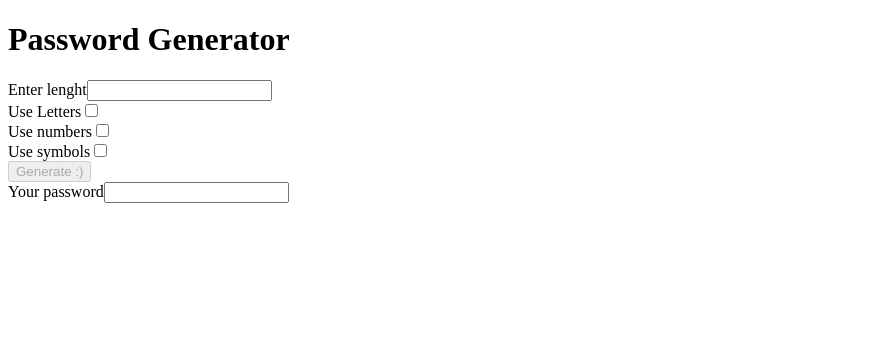
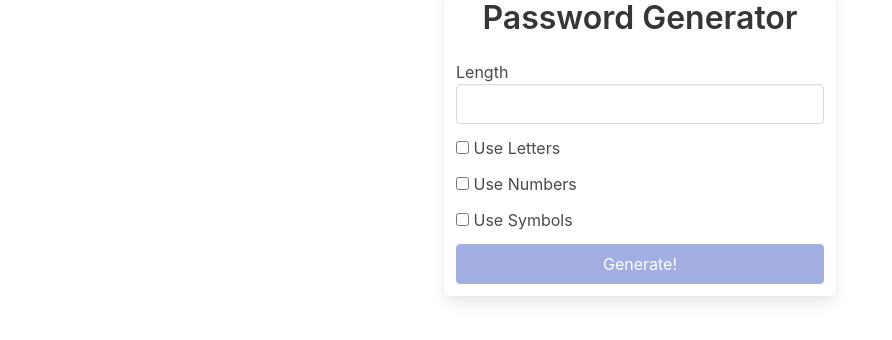
Before and after one commit to AkromeDev/aUdemyPassGenerator, an Angular app: page / in a window 1280 px wide. Shown: the top 340 px of the page, without its empty margins (0-892 px from the left). Built offline with nearby package versions, Linux system fonts and the light colour scheme.

Commit message:
imported Bulma classes and used them
A lili bit of style never hurts right?!

```diff
--- a/src/app/app.component.html
+++ b/src/app/app.component.html
@@ -1,31 +1,50 @@
-<h1>Password Generator</h1>
+<div class="container">
+  <div class="columns is-centered">
+    <div class="box column is-one-third">
+      <h1 class="title has-text-centered">Password Generator</h1>
 
-<div>
-  <label>Enter lenght</label>
-  <input #box (keyup)="onInputLength(box.value)"/>
+      <div class="field">
+        <label>Length</label>
+        <input class="input" #box (input)="onInputLength(box.value)" />
       </div>
 
-<div>
-  <label>Use Letters</label>
-  <input (change)="onChangeUseLetters()" type = "checkbox">
+      <div class="field">
+        <div class="control">
+          <label class="checkbox">
+            <input (change)="onChangeUseLetters()" type="checkbox" />
+            Use Letters
+          </label>
+        </div>
       </div>
 
-<div>
-  <label>Use numbers</label>
-  <input (change)="onChangeUseNumbers()" type = "checkbox">
+      <div class="field">
+        <div class="control">
+          <label class="checkbox">
+            <input (change)="onChangeUseNumbers()" type="checkbox" />
+            Use Numbers
+          </label>
+        </div>
       </div>
 
-<div>
-  <label>Use symbols</label>
-  <input (change)="onChangeUseSymbols()" type = "checkbox">
+      <div class="field">
+        <div class="control">
+          <label class="checkbox">
+            <input (change)="onChangeUseSymbols()" type="checkbox" />
+            Use Symbols
+          </label>
+        </div>
       </div>
 
-<div>
-  <button
-  [disabled]="!(length && (useLetters || useNumbers || useSymbols))" (click)="onButtonClick()">Generate :)</button>
+      <button [disabled]="
+          !(length && (useLetters || useNumbers || useSymbols))
+        " (click)="onButtonClick()" class="button is-link is-fullwidth">
+        Generate!
+      </button>
+
+      <div *ngIf="password" class="box">
+        <label>Your Password</label>
+        <input class="input" [value]="password" />
       </div>
-
-<div>
-  <label>Your password</label>
-  <input [value]="password"/>
     </div>
+  </div>
+</div>
--- a/src/styles.css
+++ b/src/styles.css
@@ -1 +1,2 @@
 /* You can add global styles to this file, and also import other style files */
+@import 'bulma/css/bulma.css';
```
Also changed, not shown: 1 other file (tests, documents, lock files or other folders). Lines whose indentation alone changed are shown as unchanged.
